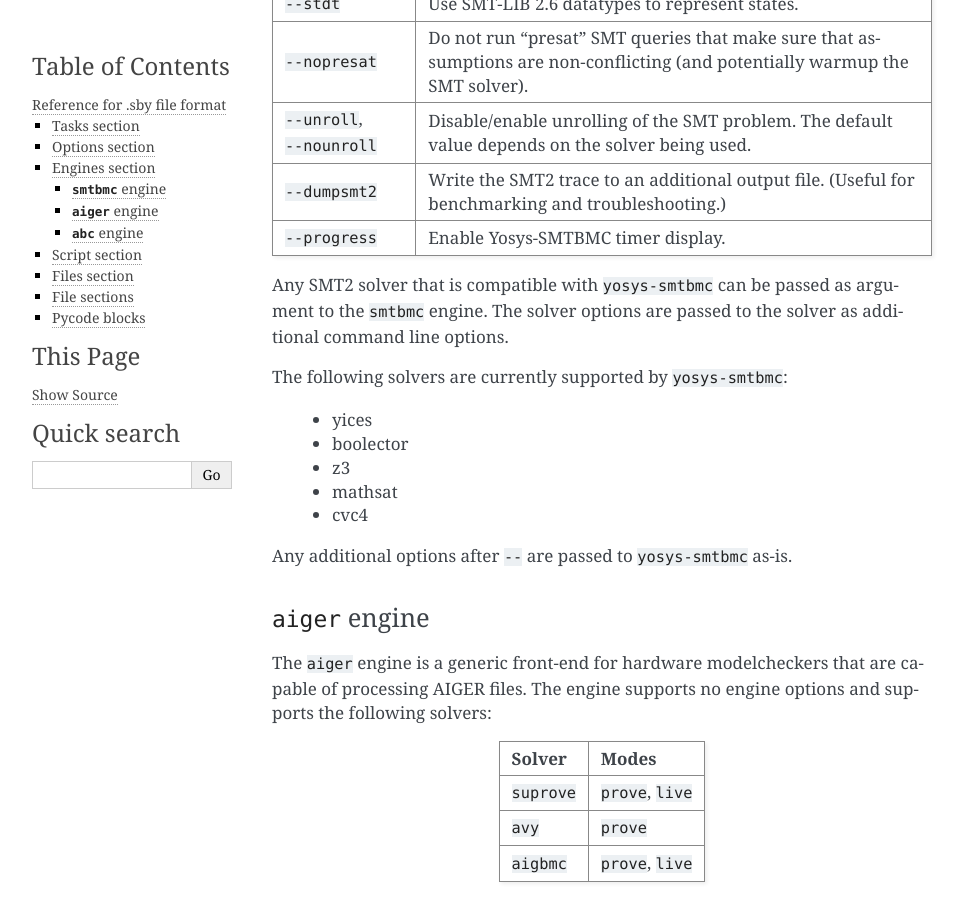
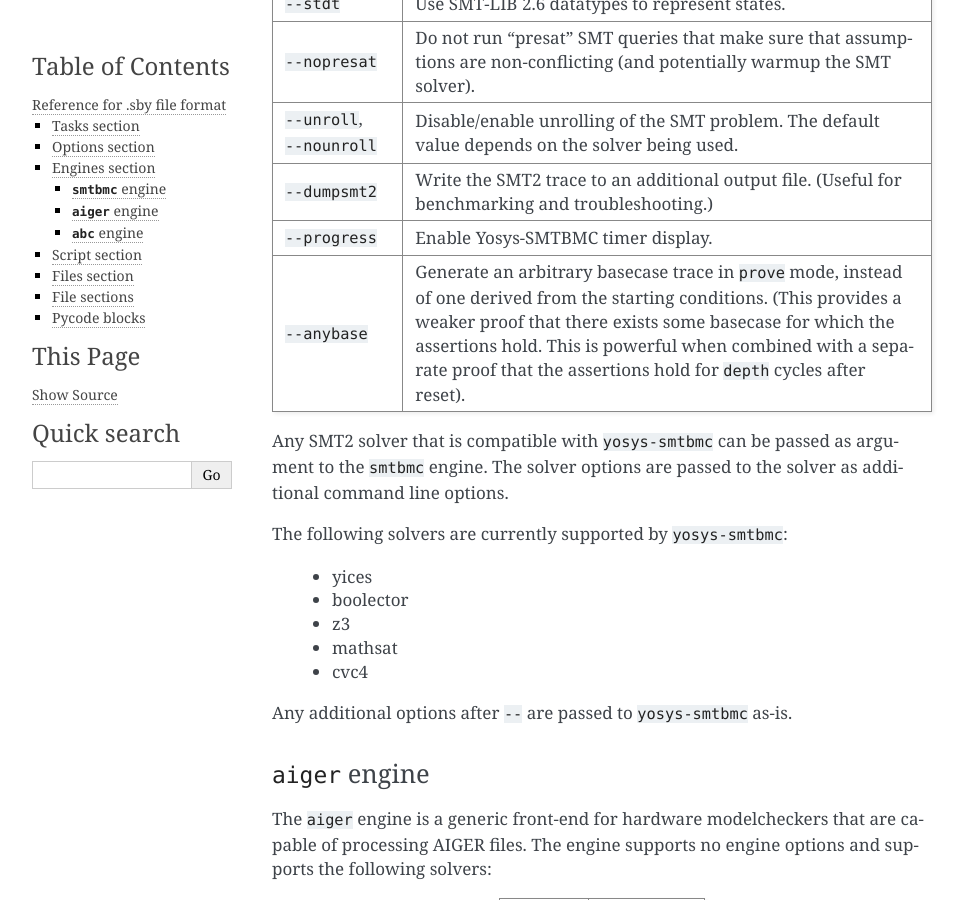
Before and after one commit to YosysHQ/sby, a Sphinx documentation site: the page built from docs/source/reference.rst, in a window 1280 px wide and 900 px high, scrolled down 4605 px. Shown: the whole window, without its empty margins (148-1112 px from the left). Built offline with Sphinx 7.4.7, drawn with Linux system fonts in a browser that asks for light colours.

Commit message:
Add documentation for smtbmc engine --anybase option

```diff
--- a/docs/source/reference.rst
+++ b/docs/source/reference.rst
@@ -231,6 +231,14 @@ the following options:
 +-----------------+---------------------------------------------------------+
 | ``--progress``  | Enable Yosys-SMTBMC timer display.                      |
 +-----------------+---------------------------------------------------------+
+| ``--anybase``   | Generate an arbitrary basecase trace in ``prove`` mode, |
+|                 | instead of one derived from the starting conditions.    |
+|                 | (This provides a weaker proof that there exists some    |
+|                 | basecase for which the assertions hold.                 |
+|                 | This is powerful when combined with a separate proof    |
+|                 | that the assertions hold for ``depth`` cycles after     |
+|                 | reset).                                                 |
++-----------------+---------------------------------------------------------+
 
 Any SMT2 solver that is compatible with ``yosys-smtbmc`` can be passed as
 argument to the ``smtbmc`` engine. The solver options are passed to the solver
```
